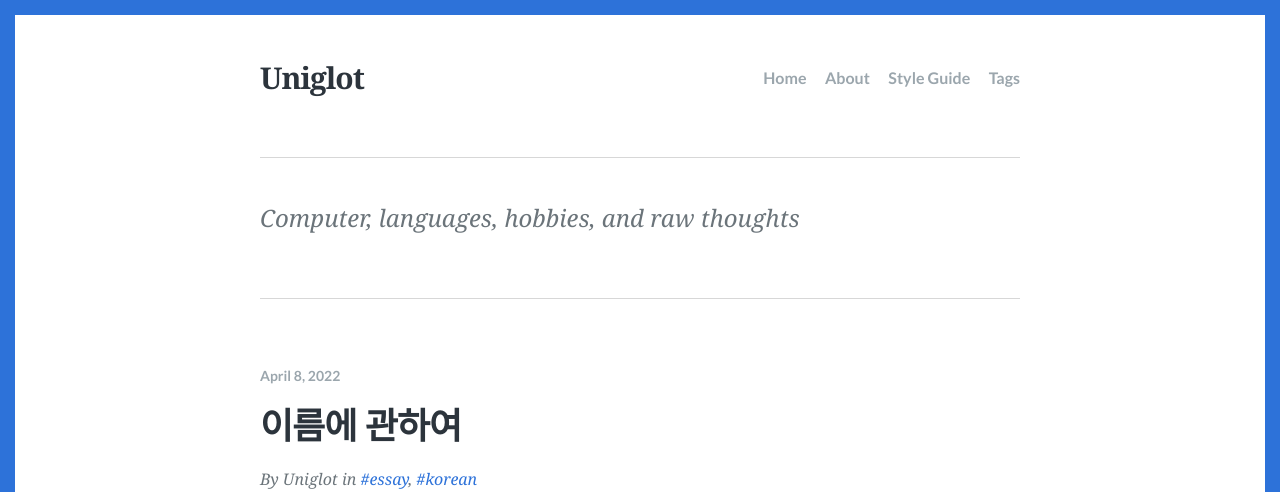
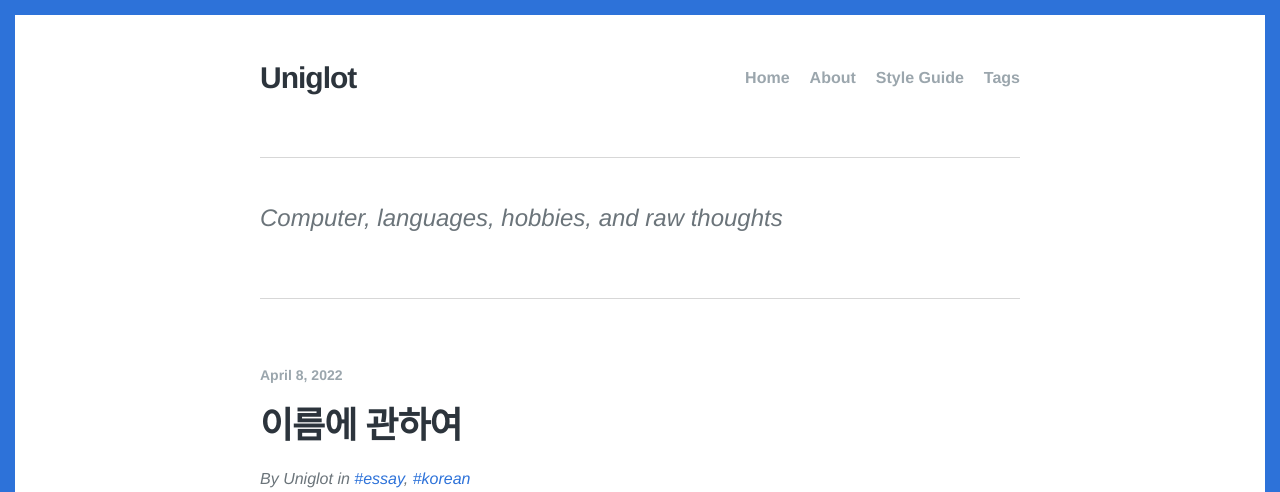
Before and after one commit to uniglot/uniglot.github.io, a Jekyll site: the page built from index.html, in a window 1280 px wide. Shown: the top 492 px of the page. Built offline with Jekyll 4.4.1, drawn with Linux system fonts in a browser that asks for light colours; some web fonts are replaced; the list of posts is cut into pages by our own code; grey boxes are pictures that could not be loaded.

Commit message:
Change Font

```diff
--- a/assets/css/style.scss
+++ b/assets/css/style.scss
@@ -25,8 +25,8 @@
 
 // Font.
 $font: (
-  primary: ("IBM Plex Sans KR","Lato","Helvetica Neue",Helvetica,sans-serif),
-  secondary: ("Noto Serif",Georgia,serif)
+  primary: ("IBM Plex Sans KR","Helvetica Neue",Helvetica,sans-serif),
+  secondary: ("IBM Plex Sans KR","Helvetica Neue",Helvetica,sans-serif)
 );
 
 // Palette.
```
